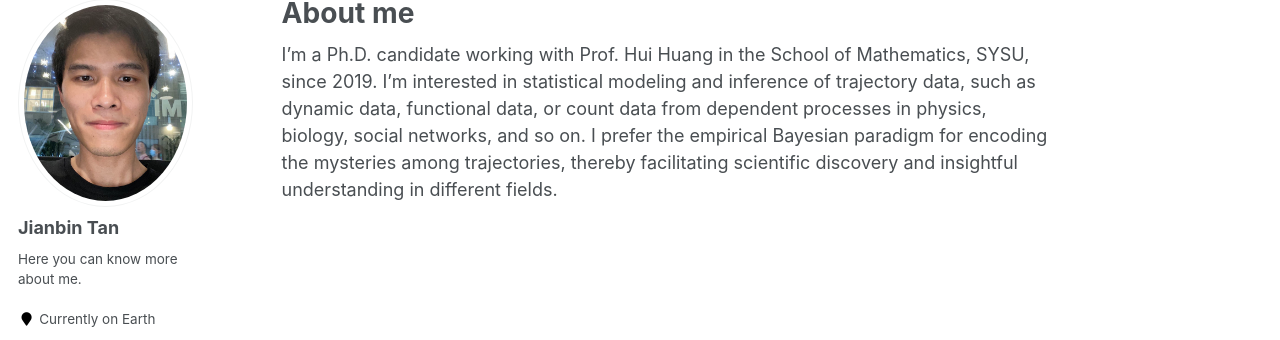
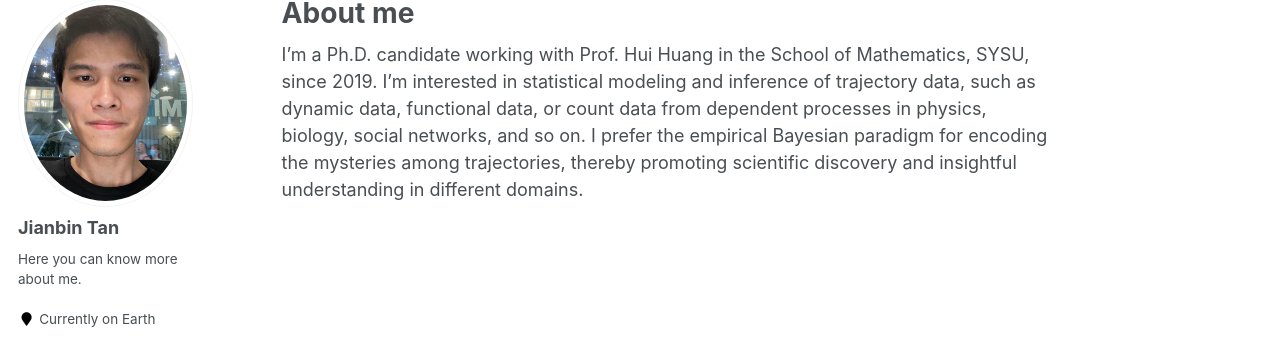
Before and after one commit to Tan-jianbin/Tan-jianbin.github.io, a Jekyll site: the page built from _pages/about.md, in a window 1280 px wide. Shown: the part 119-459 px from the top of the page. Built offline with Jekyll 4.4.1, drawn with Linux system fonts in a browser that asks for light colours.

Commit message:
Update about.md

```diff
--- a/_pages/about.md
+++ b/_pages/about.md
@@ -8,4 +8,4 @@
   - /about.html
 ---
 
-I’m a Ph.D. candidate working with Prof. Hui Huang in the School of Mathematics, SYSU, since 2019. I'm interested in statistical modeling and inference of trajectory data, such as dynamic data, functional data, or count data from dependent processes in physics, biology, social networks, and so on. I prefer the empirical Bayesian paradigm for encoding the mysteries among trajectories, thereby facilitating scientific discovery and insightful understanding in different fields.
+I’m a Ph.D. candidate working with Prof. Hui Huang in the School of Mathematics, SYSU, since 2019. I'm interested in statistical modeling and inference of trajectory data, such as dynamic data, functional data, or count data from dependent processes in physics, biology, social networks, and so on. I prefer the empirical Bayesian paradigm for encoding the mysteries among trajectories, thereby promoting scientific discovery and insightful understanding in different domains.
```
